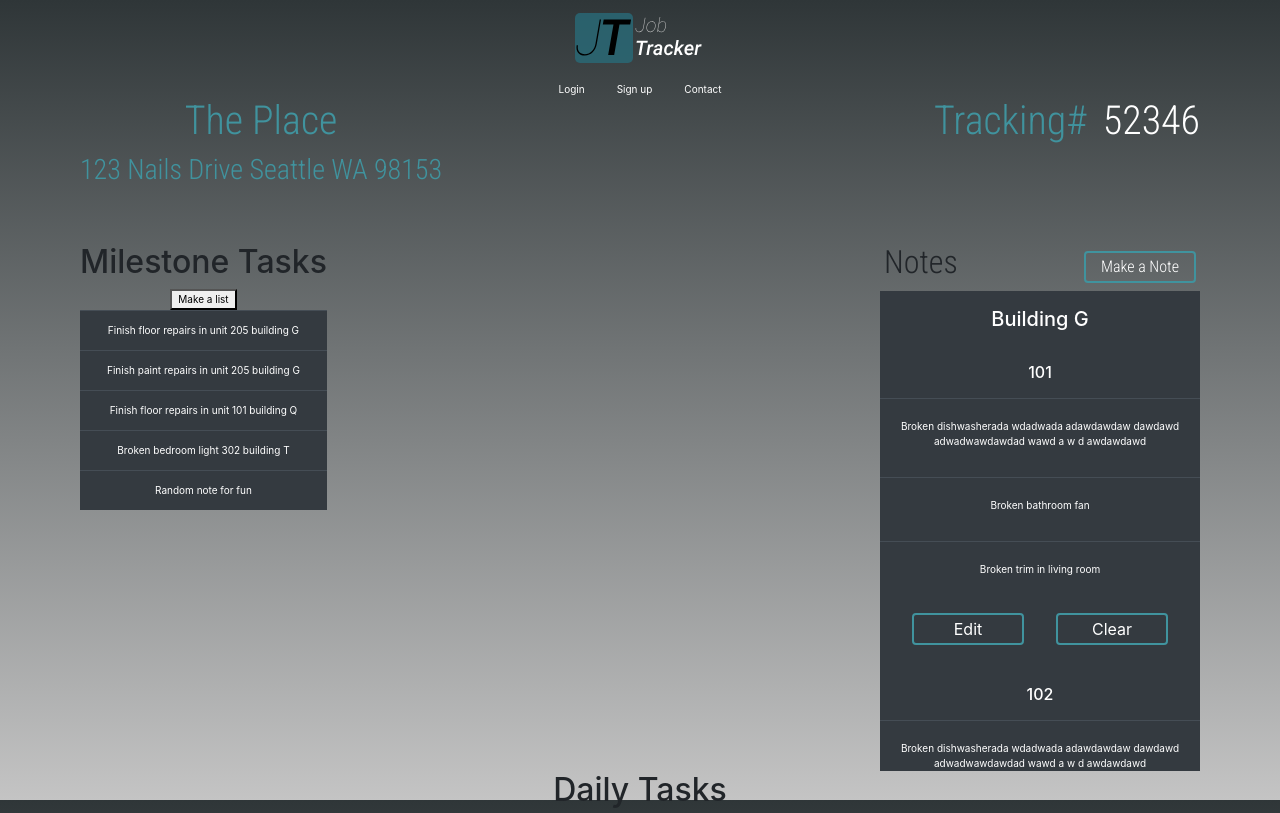
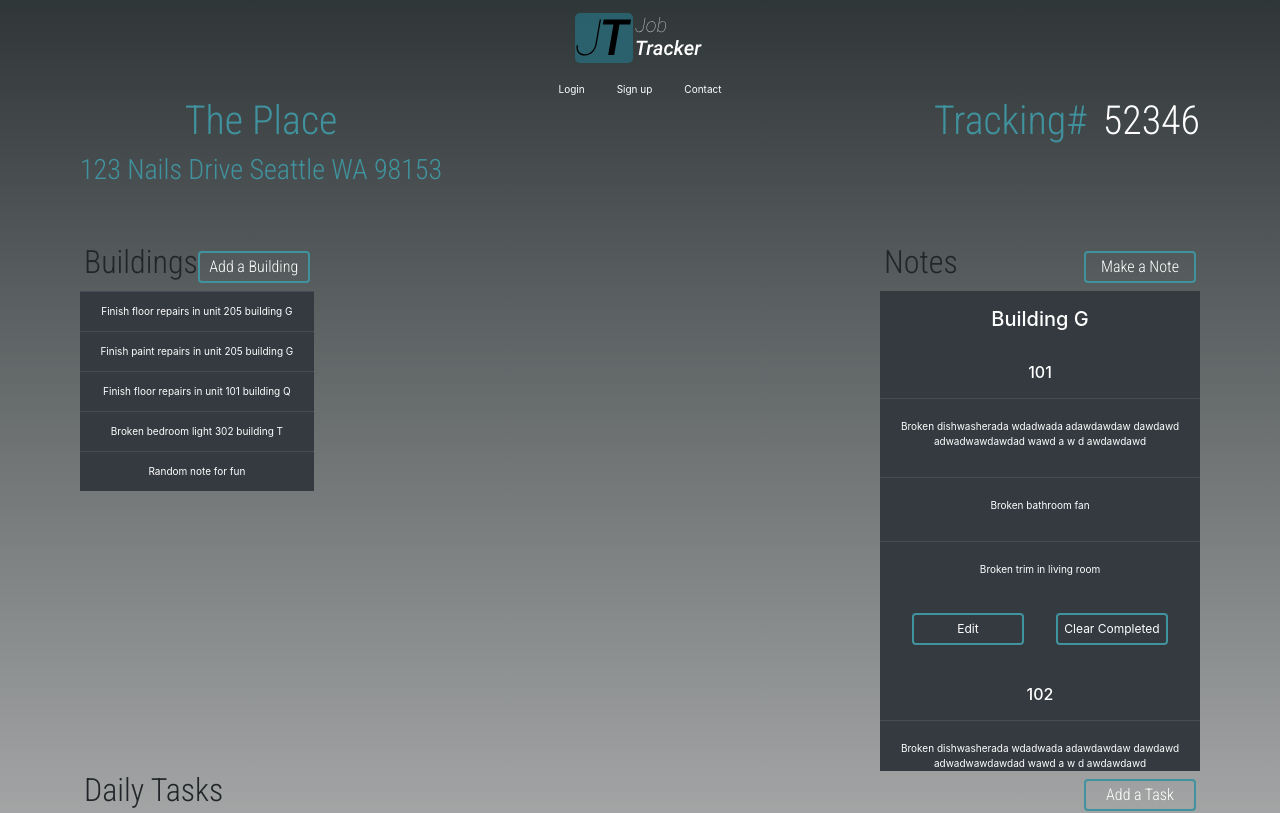
Before and after one commit to job-tracker/frontend, a React (Create React App) app: page / in a window 1280 px wide. Shown: the top 813 px of the page. Built offline with nearby package versions, Linux system fonts and the light colour scheme.

Commit message:
added dynamic size to button component, added list headers to lists on JobsiteView

```diff
--- a/src/App.css
+++ b/src/App.css
@@ -4,6 +4,14 @@
 
 body {
   height: 100%;
+}
+
+.App {
+  text-align: center;
+  padding: 0.5rem 5rem;
+  height: 100%;
+  width: 100%;
+  font-size: 62.5%;
   background: rgb(47, 54, 56);
   background: linear-gradient(
     180deg,
@@ -11,12 +19,3 @@ body {
     rgba(196, 196, 196, 1) 100%
   );
 }
-
-.App {
-  text-align: center;
-  padding: 0.5rem 5rem;
-  height: 100%;
-  width: 100vw;
-
-  font-size: 62.5%;
-}
--- a/src/components/Buttons/Button.js
+++ b/src/components/Buttons/Button.js
@@ -2,8 +2,8 @@ import React from 'react';
 
 import './Button.scss';
 
-const Button = ({ title }) => {
-  return <button className="list-btn">{title}</button>;
+const Button = ({ title, size }) => {
+  return <button className={`list-btn ${size}`}>{title}</button>;
 };
 
 export default Button;
--- a/src/components/Buttons/Button.scss
+++ b/src/components/Buttons/Button.scss
@@ -13,3 +13,6 @@
     color: #000000;
   }
 }
+.sm {
+  font-size: 0.75rem;
+}
--- a/src/components/Lists/BuildingList/BuildingList.js
+++ b/src/components/Lists/BuildingList/BuildingList.js
@@ -1,10 +1,12 @@
 import React, { Component } from 'react';
 
-import { Table } from 'reactstrap';
+import { Table, ListGroupItem } from 'reactstrap';
 
 import './BuildingList.scss';
 
 import Task_List from '../../../TempData/TempTaskData.js';
+
+import ListHeader from '../../ListComponents/ListHeader/ListHeader.js';
 
 class BuildingList extends Component {
   constructor() {
@@ -16,13 +18,12 @@ class BuildingList extends Component {
 
   render() {
     return (
-      <section className="milestone-task-list-wrapper">
-        <div className="milestone-list-header">
-          <h2>Milestone Tasks</h2>
-          <button className="milestone-list-btn">Make a list</button>
+      <section className="building-list-wrapper">
+        <div className="building-list-header">
+          <ListHeader headerTitle={'Buildings'} btnTitle={'Add a Building'} />
         </div>
-        <div className="milestone-list-wrapper">
-          <Table dark hover responsive className="milestone-table">
+        <div className="building-list-wrapper">
+          <Table dark hover responsive className="building-table">
             <tbody>
               {this.state.taskList.map((task, i) => (
                 <tr key={i}>
--- a/src/components/Lists/NoteList/BuildingNotesList.js
+++ b/src/components/Lists/NoteList/BuildingNotesList.js
@@ -36,8 +36,8 @@ class BuildingNotesList extends Component {
                     </tr>
                   ))}
                   <div className="btn-wrapper">
-                    <Button title={'Edit'} />
-                    <Button title={'Clear'} />
+                    <Button title={'Edit'} size={'sm'} />
+                    <Button title={'Clear Completed'} size={'sm'} />
                   </div>
                 </tbody>
               </Table>
--- a/src/components/Lists/TaskList/TaskList.js
+++ b/src/components/Lists/TaskList/TaskList.js
@@ -6,6 +6,8 @@ import './TaskList.scss';
 
 import Task_List from '../../../TempData/TempTaskData.js';
 
+import ListHeader from '../../ListComponents/ListHeader/ListHeader.js';
+import ListItem from '../../ListComponents/ListItem/ListItem.js';
 class TaskList extends Component {
   constructor() {
     super();
@@ -18,8 +20,7 @@ class TaskList extends Component {
     return (
       <section className="job-task-list-wrapper">
         <div className="task-list-header">
-          <h2>Daily Tasks</h2>
-          <button className="task-list-btn">Make a list</button>
+          <ListHeader headerTitle={'Daily Tasks'} btnTitle={'Add a Task'} />
         </div>
         <div className="task-list-wrapper">
           <Table dark hover responsive className="task-table">
```
